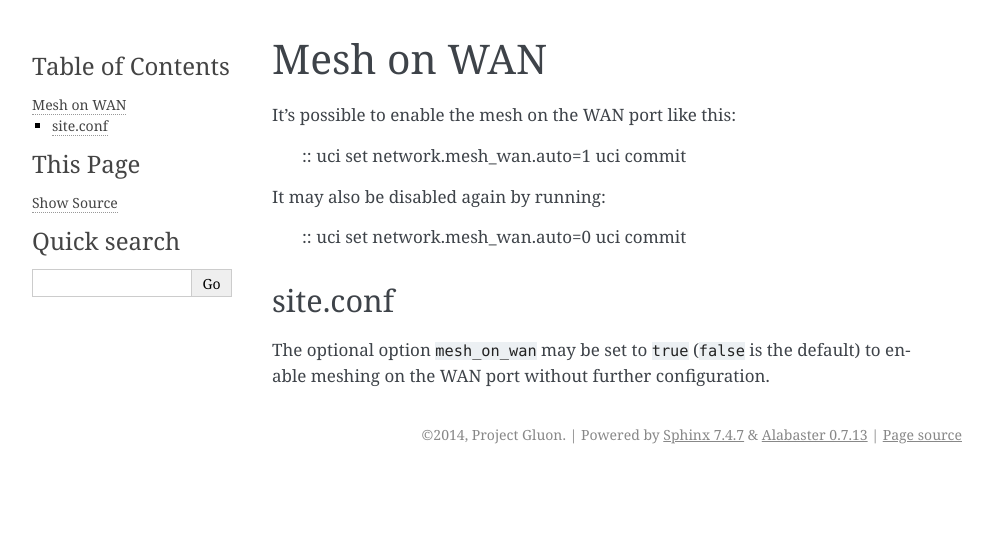
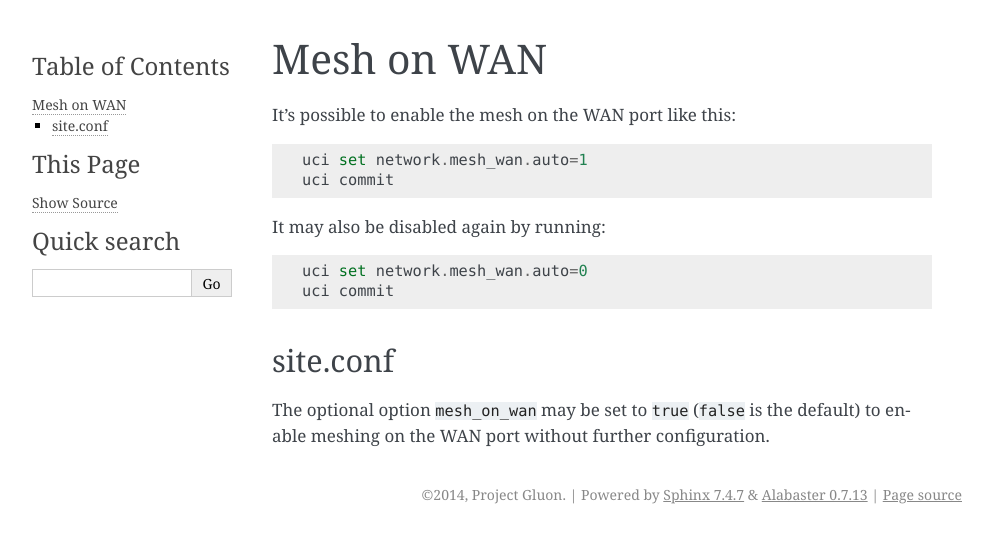
Before and after one commit to freifunk-gluon/gluon, a Sphinx documentation site: the page built from docs/features/mesh-on-wan.rst, in a window 1280 px wide. Shown: the top 543 px of the page, without its empty margins (148-1141 px from the left). Built offline with Sphinx 7.4.7, drawn with Linux system fonts in a browser that asks for light colours.

Commit message:
docs: fix literal blocks

```diff
--- a/docs/features/mesh-on-wan.rst
+++ b/docs/features/mesh-on-wan.rst
@@ -1,15 +1,13 @@
 Mesh on WAN
 ===========
 
-It's possible to enable the mesh on the WAN port like this:
+It's possible to enable the mesh on the WAN port like this::
 
-  ::
   uci set network.mesh_wan.auto=1
   uci commit
 
-It may also be disabled again by running:
+It may also be disabled again by running::
 
-  ::
   uci set network.mesh_wan.auto=0
   uci commit
 
```
